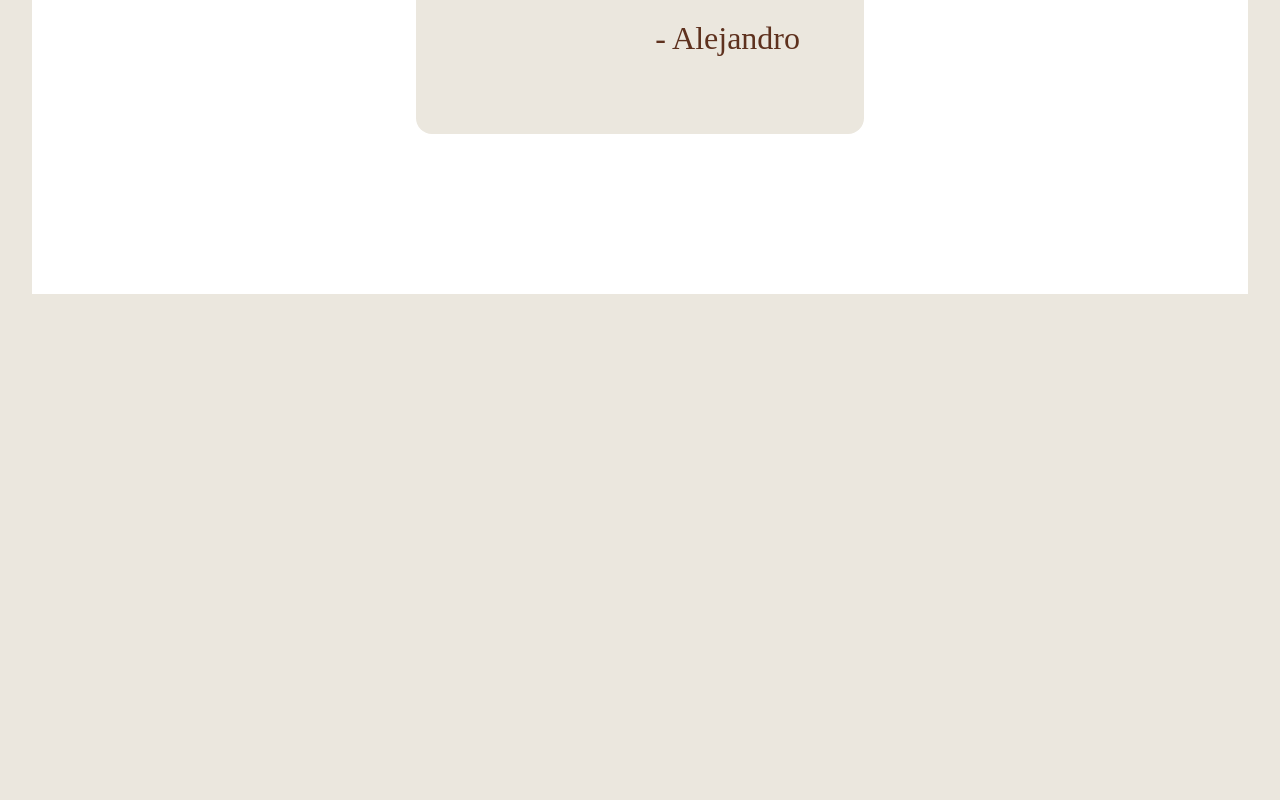
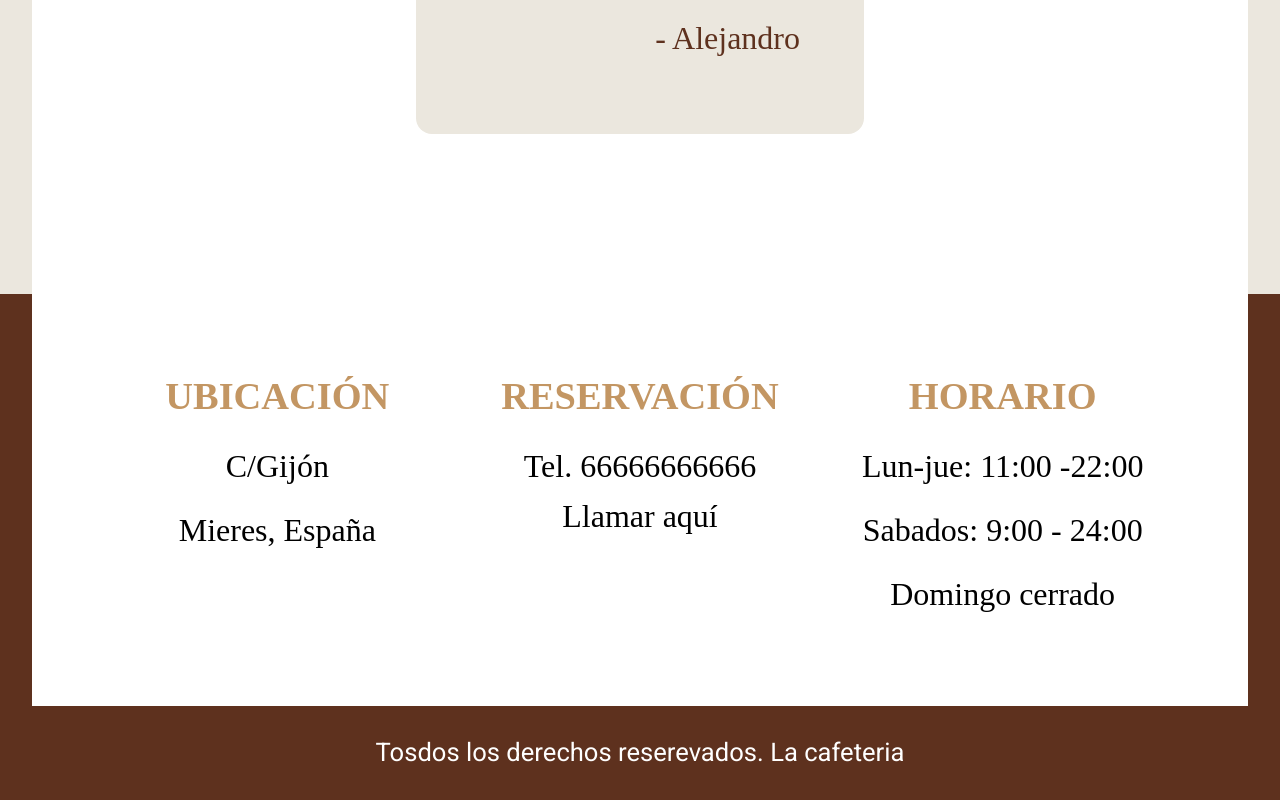
Before and after one commit to alejandro14972/SASS---CAFETERIA, a website: page index.html in a window 1280 px wide. Shown: the part 8117-8917 px from the top of the page. Before the commit the page ends 8411 px from the top, so only its background shows below. Drawn offline with Linux system fonts and the light colour scheme; a web font is replaced by a local one.

Commit message:
"Added footer section to HTML, updated CSS to style footer, and included footer SCSS file in app SCSS"

```diff
--- a/index.html
+++ b/index.html
@@ -198,11 +198,34 @@
         <h2 class=""><span>Lo que dicen</span> nuestros clientes</h2>
 
         <div class="testimonial">
-            <p>Lorem, ipsum dolor sit amet consectetur adipisicing elit. Et veniam, non animi, ex numquam voluptates consectetur unde perspiciatis aliquam adipisci a vitae qui quam odio architecto maiores libero fugiat ipsa.</p>
+            <p>Lorem, ipsum dolor sit amet consectetur adipisicing elit. Et veniam, non animi, ex numquam voluptates
+                consectetur unde perspiciatis aliquam adipisci a vitae qui quam odio architecto maiores libero fugiat
+                ipsa.</p>
             <p class="autor">- <span>Alejandro</span></p>
         </div>
+    </section>
 
-    </section>
+    <footer class="footer">
+        <div class="contenedor contenido-footer bg-white">
+            <div class="footer-box ubicacion">
+                <h3>Ubicación</h3>
+                <p>C/Gijón</p>
+                <p>Mieres, España</p>
+            </div>
+            <div class="footer-box reservacion">
+                <h3>Reservación</h3>
+                <p>Tel. 66666666666</p>
+                <a href="tel:+3466666666">Llamar aquí</a>
+            </div>
+            <div class="footer-box horario">
+                <h3>Horario</h3>
+                <p>Lun-jue: 11:00 -22:00</p>
+                <p>Sabados: 9:00 - 24:00</p>
+                <p>Domingo cerrado</p>
+            </div>
+        </div>
+        <div class="copyright">Tosdos los derechos reserevados. La cafeteria</div>
+    </footer>
 
 </body>
 
--- a/src/scss/app.scss
+++ b/src/scss/app.scss
@@ -1,3 +1,4 @@
 @use 'base'; //añade y compila
 @use 'header';
 @use 'inicio';
+@use 'footer';
--- a/src/scss/base/_globales.scss
+++ b/src/scss/base/_globales.scss
@@ -29,6 +29,7 @@ p{
 
 a{
     text-decoration: none;
+    color: black;
 }
 
 img{
--- /dev/null
+++ b/src/scss/footer/_footer.scss
@@ -0,0 +1,39 @@
+@use 'base/variables' as v;
+@use 'base/mixins' as m;
+
+.footer{
+    background-color: v.$primario;
+    .contenido-footer{
+        padding: 5rem;
+
+
+        @include m.tablet {
+            @include m.grid(3,2rem)
+        }
+    }
+    .copyright{
+        text-align: center;
+        padding: 2rem;
+        color: v.$blanco;
+    }
+}
+
+.footer-box{
+    font-family: v.$fuenteCursiva;
+    text-align: center;
+    margin-bottom: v.$separacion;
+    @include m.tablet {
+        margin-bottom: 0;
+    }
+    h3{
+        font-family: v.$fuenteCursiva;
+        margin: 0 0 1rem 0;
+        font-size: 2.4rem;
+        color: v.$secundario;
+    }
+    p,a{
+        font-size: 2rem;
+        margin:0 ;
+    }
+
+}
--- /dev/null
+++ b/src/scss/footer/index.scss
@@ -0,0 +1 @@
+@forward 'footer';
```
Also changed, not shown: build/css/app.css.
